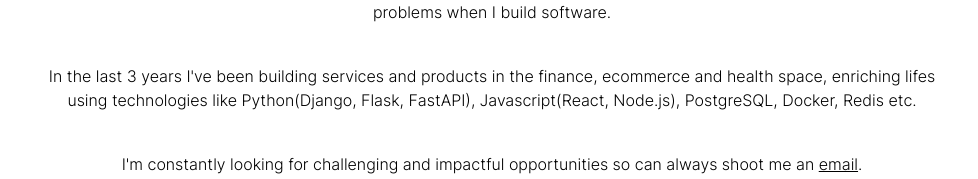
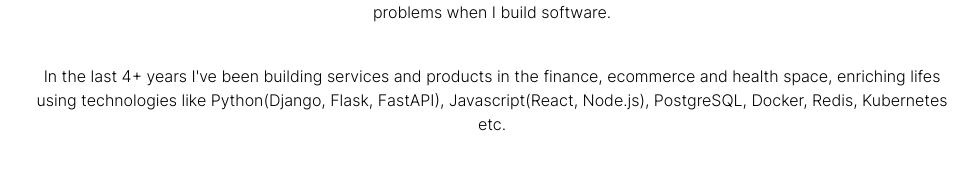
Before and after one commit to jesseinit/jesseinit.github.io, a Next.js app: page / in a window 1280 px wide. Shown: the part 454-633 px from the top of the page, without its empty margins (148-1126 px from the left). Built offline with nearby package versions, Linux system fonts and the light colour scheme.

Commit message:
Fix: Some tiny little update

```diff
--- a/pages/index.js
+++ b/pages/index.js
@@ -12,10 +12,6 @@ export default function Home() {
           <p className="header__logo">
             <a href="https://twitter.com/jesseinit">init</a>
           </p>
-          <ul className="header__nav">
-            {/* <li className="header__nav__item">blog</li>
-            <li className="header__nav__item">resume</li> */}
-          </ul>
         </nav>
       </header>
       <main>
@@ -43,9 +39,9 @@ export default function Home() {
             </p>
 
             <p className="hero__description">
-              In the last 3 years I've been building services and products in the finance, ecommerce
+              In the last 4+ years I've been building services and products in the finance, ecommerce
               and health space, enriching lifes using technologies like Python(Django, Flask,
-              FastAPI), Javascript(React, Node.js), PostgreSQL, Docker, Redis etc.
+              FastAPI), Javascript(React, Node.js), PostgreSQL, Docker, Redis, Kubernetes etc.
             </p>
 
             <p className="hero__description">
```
